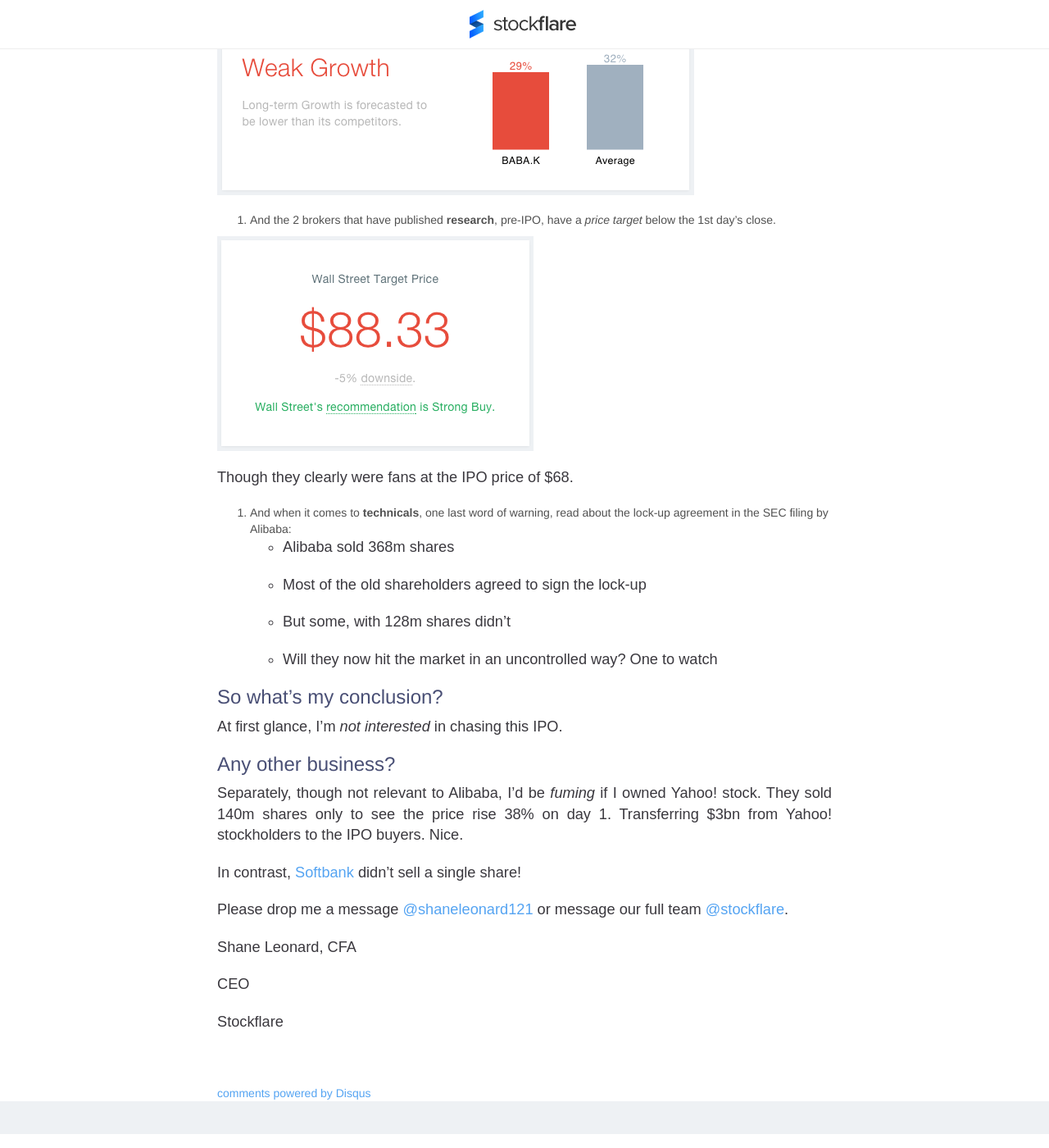
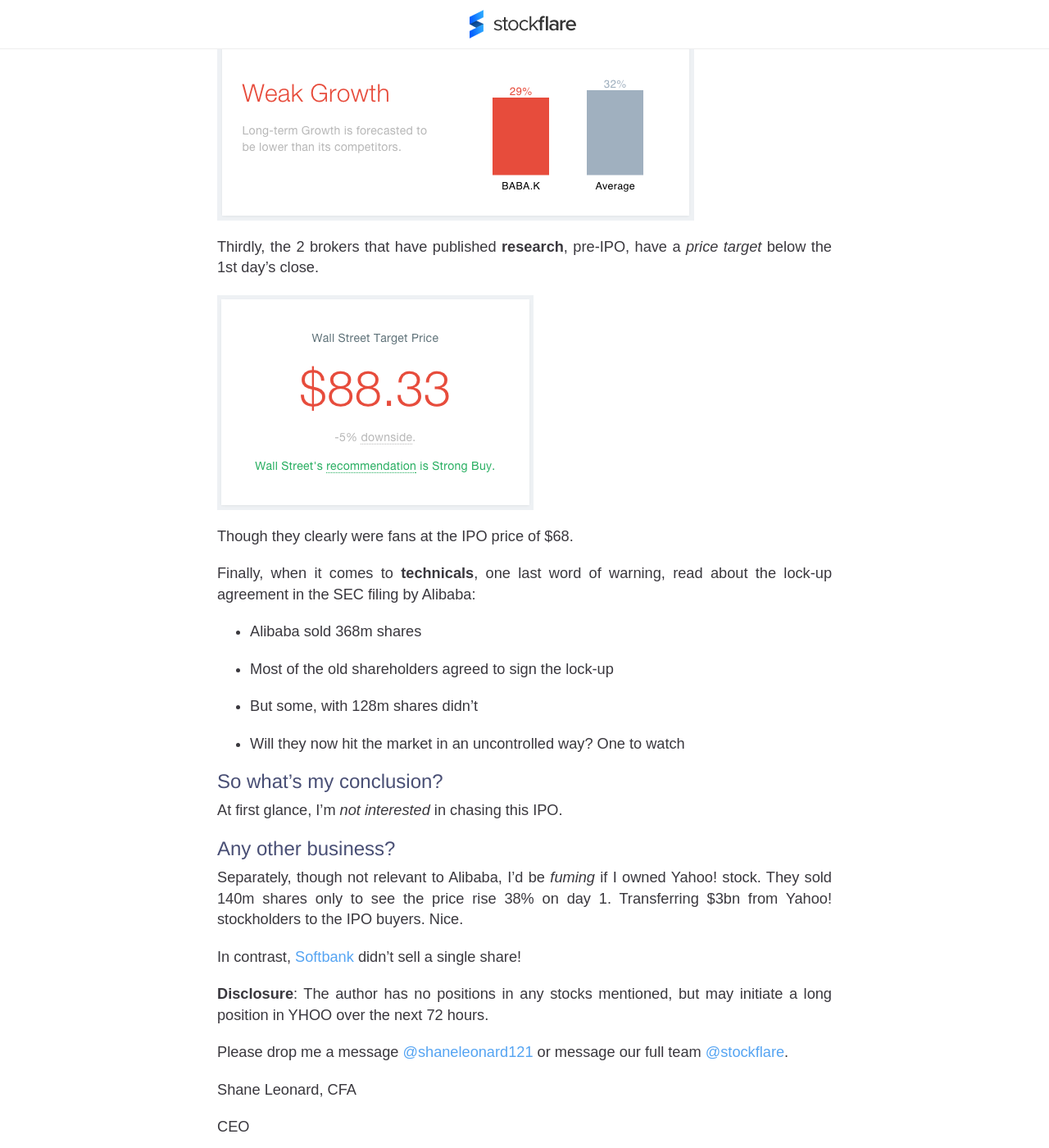
Before and after one commit to Stockflare/blog, a Jekyll site: the page built from _posts/2014-09-22-idea-alibaba-ipo.markdown, in a window 1280 px wide and 1400 px high, scrolled down 1642 px. Shown: the whole window at 82% size. Built offline with Jekyll 4.4.1, drawn with Linux system fonts in a browser that asks for light colours; nearby versions of some CDN libraries; comment, search, counter and statistics services are not loaded; some of the changed text lies outside the part shown.

Commit message:
Ideas post on Alibaba updated
Fixing the formatting. Adding Disclaimer

```diff
--- a/_posts/2014-09-22-idea-alibaba-ipo.markdown
+++ b/_posts/2014-09-22-idea-alibaba-ipo.markdown
@@ -9,7 +9,7 @@
 
 ### Summary
 
-Few retail investor got shares in [Alibaba](https://stockflare.com/stocks/BABA.K) at the IPO price of $68.
+* Few retail investor got shares in [Alibaba](https://stockflare.com/stocks/BABA.K) at the IPO price of $68.
 * Instead they faced a price of over $90.
 * At 40x Earnings and Growth forecasts of 29%, Alibaba is not one for me.
 * Nor for the Wall Street consensus with a target price of $88.
@@ -21,21 +21,21 @@
 
 Let's look at the analysis.
 
-1. On **valuation**, it isn't *cheap*.
+Firstly, on **valuation**, it isn't *cheap*.
 
 ![Forward PE ratio](/img/BABA-valuation-Sept-22.png "Valuation")
 
-2. On **fundamentals**, growth in *earnings*, isn't any better than its competitors.
+Secondly, on **fundamentals**, growth in *earnings*, isn't any better than its competitors.
 
 ![Long-Term Earnings Growth](/img/BABA-growth-Sept-22.png "Growth")
 
-3. And the 2 brokers that have published **research**, pre-IPO, have a *price target* below the 1st day's close.
+Thirdly, the 2 brokers that have published **research**, pre-IPO, have a *price target* below the 1st day's close.
 
 ![Brokers' Consensus Target Price](/img/BABA-target-Sept-22.png "Target")
 
 Though they clearly were fans at the IPO price of $68.
 
-4. And when it comes to **technicals**, one last word of warning, read about the lock-up agreement in the SEC filing by Alibaba:
+Finally, when it comes to **technicals**, one last word of warning, read about the lock-up agreement in the SEC filing by Alibaba:
 * Alibaba sold 368m shares
 * Most of the old shareholders agreed to sign the lock-up
 * But some, with 128m shares didn't
@@ -52,6 +52,8 @@
 
 In contrast, [Softbank](https://stockflare.com/stocks/9984.T) didn't sell a single share!
 
+**Disclosure**: The author has no positions in any stocks mentioned, but may initiate a long position in YHOO over the next 72 hours.
+
 Please drop me a message [@shaneleonard121](https://twitter.com/shaneleonard121) or message our full team [@stockflare](https://twitter.com/stockflare).
 
 Shane Leonard, CFA
```
